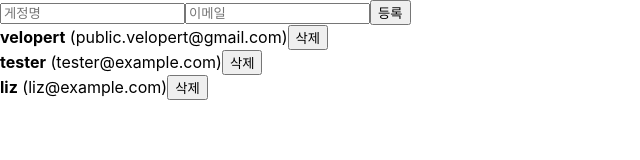
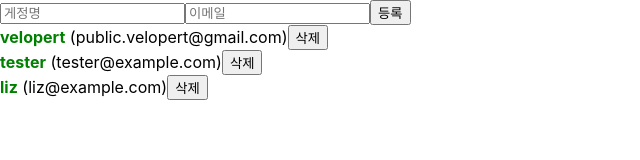
Before and after one commit to samsara-ku/study, a React (Create React App) app in the folder begin-react/: page / in a window 1280 px wide. Shown: the top 160 px of the page, without its empty margins (0-640 px from the left). Built offline with nearby package versions, Linux system fonts and the light colour scheme.

Commit message:
Add modification way of UserList.js

```diff
--- a/begin-react/src/App.js
+++ b/begin-react/src/App.js
@@ -25,16 +25,19 @@
       id: 1,
       username: 'velopert',
       email: 'public.velopert@gmail.com',
+      active: true,
     },
     {
       id: 2,
       username: 'tester',
       email: 'tester@example.com',
+      active: true,
     },
     {
       id: 3,
       username: 'liz',
       email: 'liz@example.com',
+      active: true,
     },
   ])
 
@@ -62,10 +65,14 @@
     setUsers(users.filter((user) => user.id !== id))
   }
 
+  const onToggle = (id) => {
+    setUsers(users.map((user) => (user.id === id ? { ...user, active: !user.active } : user)))
+  }
+
   return (
     <>
       <CreateUser username={username} email={email} onChange={onChange} onCreate={onCreate} />
-      <UserList users={users} onRemove={onRemove} />
+      <UserList users={users} onRemove={onRemove} onToggle={onToggle} />
     </>
   )
 }
--- a/begin-react/src/UserList.js
+++ b/begin-react/src/UserList.js
@@ -1,19 +1,28 @@
 import React from 'react'
 
-function User({ user, onRemove }) {
+function User({ user, onRemove, onToggle }) {
   return (
     <div>
-      <b>{user.username}</b> <span>({user.email})</span>
+      <b
+        style={{
+          cursor: 'pointer',
+          color: user.active ? 'green' : 'black',
+        }}
+        onClick={() => onToggle(user.id)}
+      >
+        {user.username}
+      </b>{' '}
+      <span>({user.email})</span>
       <button onClick={() => onRemove(user.id)}>삭제</button>
     </div>
   )
 }
 
-function UserList({ users, onRemove }) {
+function UserList({ users, onRemove, onToggle }) {
   return (
     <div>
       {users.map((user) => (
-        <User user={user} key={user.id} onRemove={onRemove} />
+        <User user={user} key={user.id} onRemove={onRemove} onToggle={onToggle} />
       ))}
     </div>
   )
```
